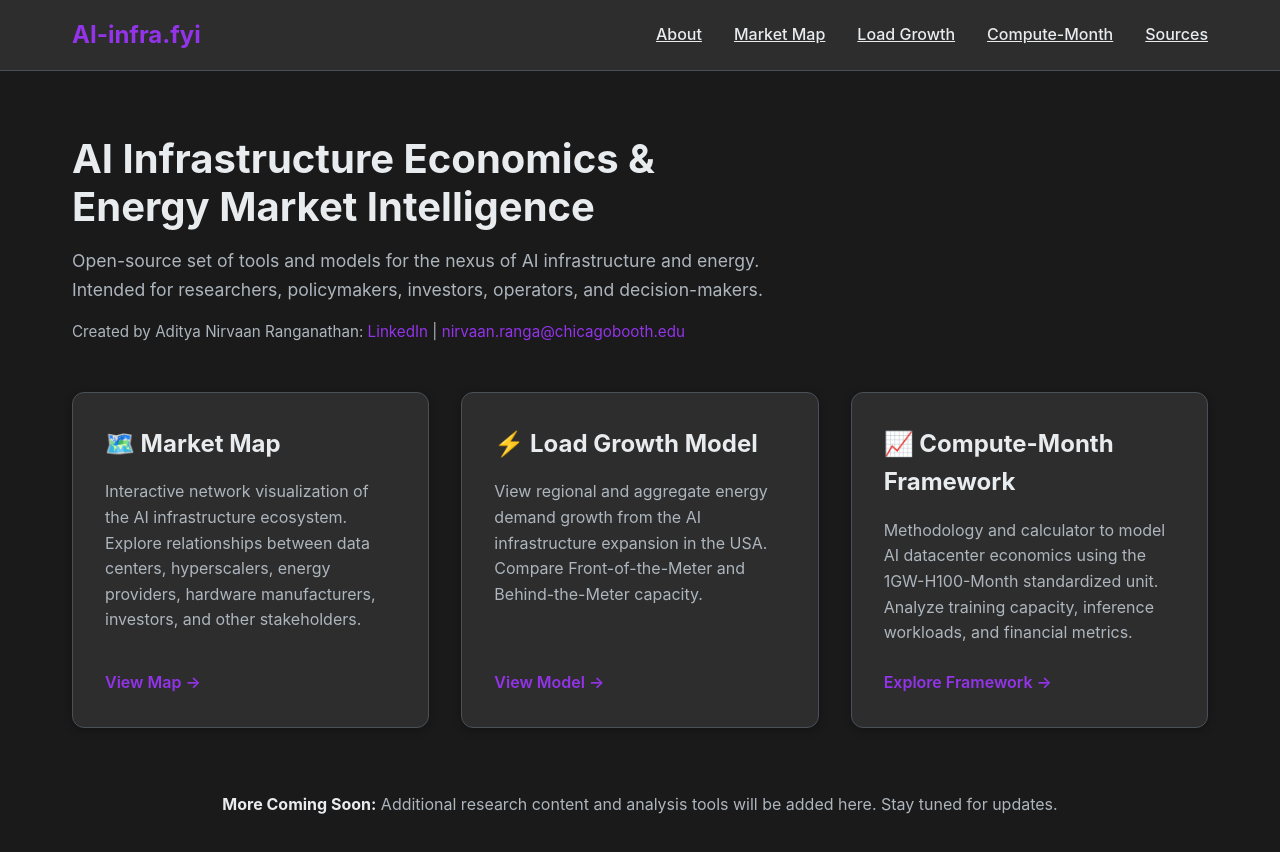
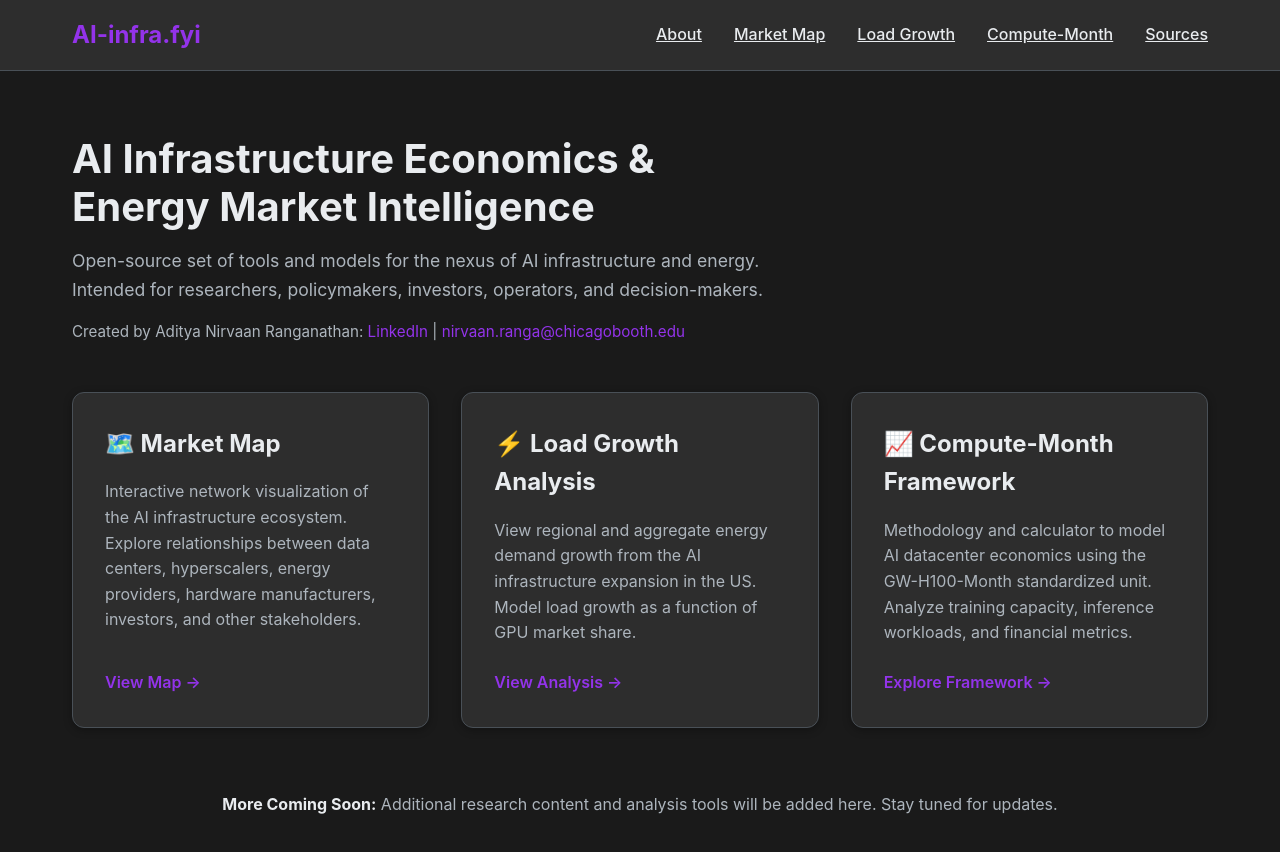
Before and after one commit to anranga95/ai-infra.fyi, a React (Vite) app: page / in a window 1280 px wide. Shown: the top 852 px of the page. Built offline with nearby package versions, Linux system fonts and the light colour scheme.

Commit message:
fixed about page

```diff
--- a/src/pages/AboutPage.tsx
+++ b/src/pages/AboutPage.tsx
@@ -23,17 +23,17 @@ function AboutPage() {
           </div>
 
           <div className="module-card">
-            <h2>⚡ Load Growth Model</h2>
+            <h2>⚡ Load Growth Analysis</h2>
             <p>
-              View regional and aggregate energy demand growth from the AI infrastructure expansion in the USA. Compare Front-of-the-Meter and Behind-the-Meter capacity.
+              View regional and aggregate energy demand growth from the AI infrastructure expansion in the US. Model load growth as a function of GPU market share.
             </p>
-            <Link to="/energy" className="module-link">View Model →</Link>
+            <Link to="/energy" className="module-link">View Analysis →</Link>
           </div>
 
           <div className="module-card">
             <h2>📈 Compute-Month Framework</h2>
             <p>
-              Methodology and calculator to model AI datacenter economics using the 1GW-H100-Month standardized unit. Analyze training capacity, inference workloads, and financial metrics.
+              Methodology and calculator to model AI datacenter economics using the GW-H100-Month standardized unit. Analyze training capacity, inference workloads, and financial metrics.
             </p>
             <Link to="/compute-month" className="module-link">Explore Framework →</Link>
           </div>
```
